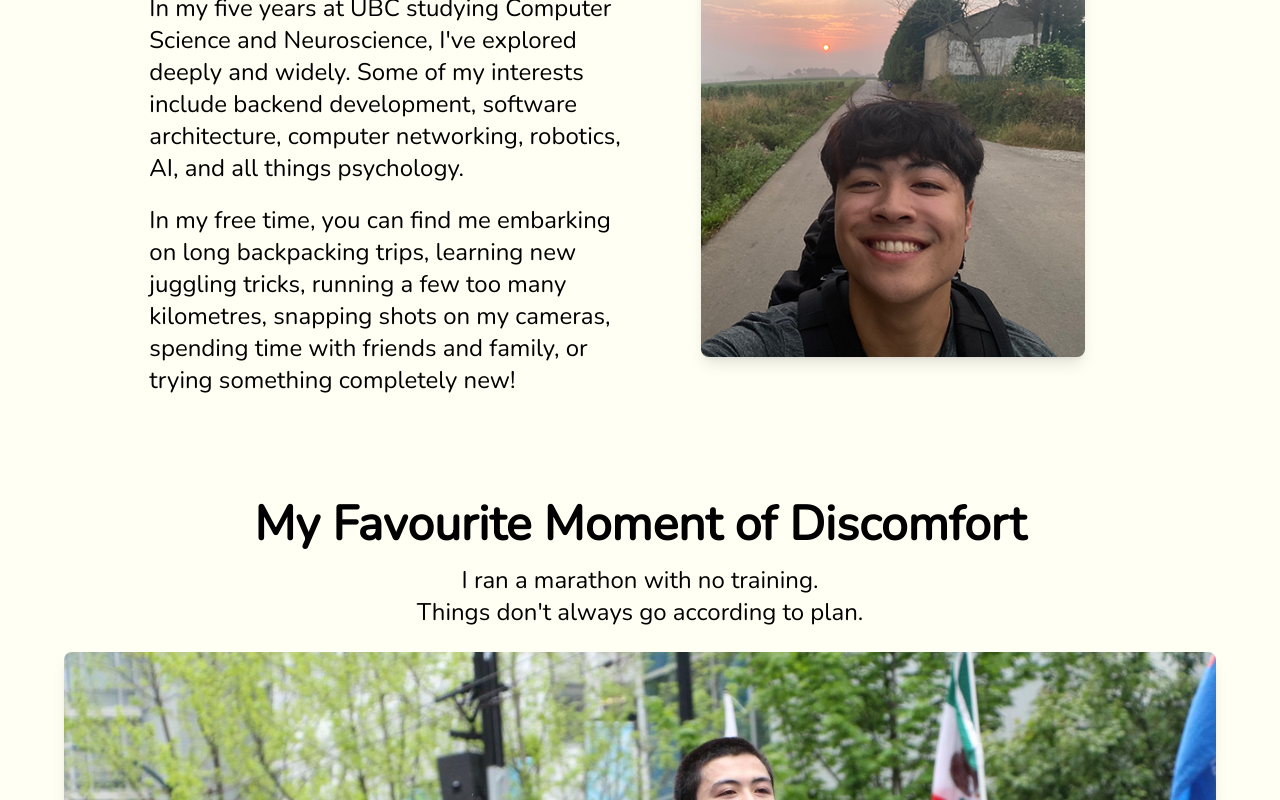
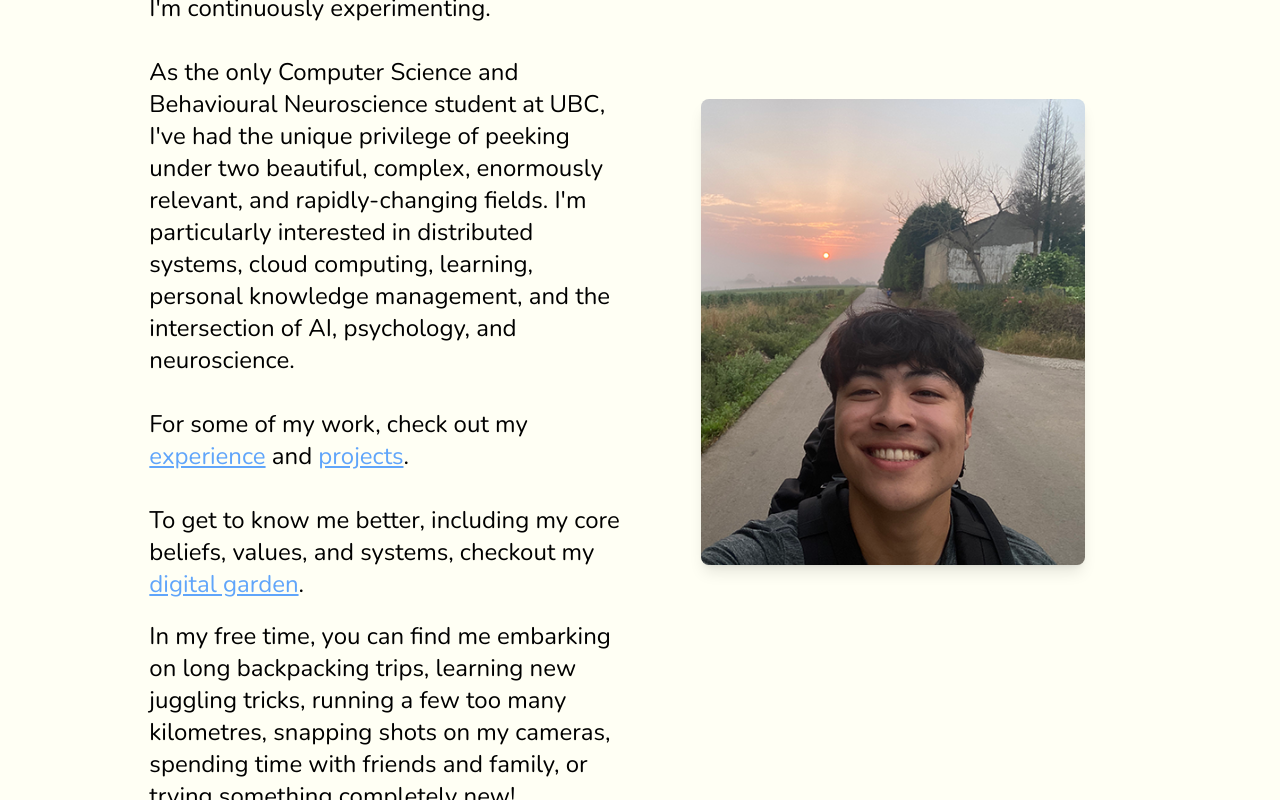
Before and after one commit to paultibe/personal-website-v2, a Next.js app: page / in a window 1280 px wide. Shown: the part 1164-1964 px from the top of the page. Built offline with nearby package versions, Linux system fonts and the light colour scheme.

Commit message:
update landing text

```diff
--- a/app/Experience/page.tsx
+++ b/app/Experience/page.tsx
@@ -32,16 +32,31 @@ const page = () => {
             logo="/aws-logo.png"
             title={
               <>
-                <span>Incoming Software Engineer Intern @ </span>
+                <span>Software Engineer Intern @ </span>
                 <span className="bg-yellow-300 px-2.5 py-0.5 font-bold rounded-sm inline-block transform -rotate-1 -skew-x-12">
-                  AWS
+                  Amazon Web Services
                 </span>
               </>
             }
             location="Toronto, Ontario"
             date="May 2025 - Aug 2025"
           >
-            ☻ RDS team!
+            ☻ Designed and implemented an extensible pre-validation framework
+            for an internal AWS RDS infrastructure service to enable clients to
+            synchronously validate customer API request inputs, setting a
+            precedent for 37 adjacent services <br></br> ☻ Pre-validated 34
+            common input errors across two APIs in Java/Kotlin in AWS ECS
+            clusters running on AWS Fargate by leveraging the SDKs of AWS EC2,
+            EBS, KMS, CloudWatch, and Service Quotas <br></br> ☻ Achieved a 99%
+            speedup in the average notification time to both our clients (2min
+            to 1.26s) and clients’ customers (5.18min to 3.26s) in worst case
+            scenarios of invalid inputs <br></br> ☻ Added service-specific
+            exception handling to 11 AWS Lambdas used in 12 asynchronous AWS
+            Step Functions to prevent multiple on-call pages per week, provide
+            more specific error codes to our clients, and better maintain our
+            API contract <br></br> ☻ Implemented a factory pattern for common
+            objects across codebase and utilized Guice just-in-time bindings to
+            cleanup dependency injections, saving 1500+ lines of code
           </ExperienceToggle>
           <ExperienceToggle
             logo="/copperleaf-logo.png"
@@ -59,9 +74,18 @@ const page = () => {
             ☻ Developed a custom statistical model used across 118k power
             delivery assets to quantify surplus capacity benefits using 100+
             years of historical and projected client data by implementing a
-            Repository pattern in C#/.NET <br></br> ☻ Automating NUnit test
-            generation across 281 client repositories using Python and
-            parameterized templates
+            Repository pattern in C#/.NET <br></br> ☻ Automated NUnit exception
+            test generation across 281 client repositories by creating a Python
+            CLI tool and writing backend parsing logic in a containerized
+            Java/Kotlin Sprint Boot application to populate parameterized
+            templates, saving approximately 100min/week of manual work <br></br>
+            ☻ Revamped programmatic, department-wide spec sheet template by
+            introducing time-varying output cells, versioning, and dynamic cell
+            naming using Apache POI to reduce cross-functional bottlenecks
+            across the organization <br></br> ☻ Achieved an 8x speedup on an
+            internal tool by writing selective file filtering logic in Python to
+            reduce S3 payload size by 81% and refactoring backend code to remove
+            redundant network calls
           </ExperienceToggle>
           <ExperienceToggle
             logo="/ubc-logo.png"
--- a/app/Videography/page.tsx
+++ b/app/Videography/page.tsx
@@ -56,7 +56,7 @@ const page = () => {
           </div>
           <div className="w-full md:w-1/2 px-4">
             <h3 className="text-xl text-center font-bold mt-4 md:mt-0 mb-2">
-              My First Month of Senior Year
+              i'm scared for university to end
             </h3>
             <p className="text-center">
               An honest visual diary on my first month of senior year.
@@ -106,7 +106,7 @@ const page = () => {
           </div>
           <div className="w-full md:w-1/2 px-4">
             <h3 className="text-xl text-center font-bold mt-4 md:mt-0 mb-2">
-              In Pursuit of Fulfillment
+              Why I Shaved my Head
             </h3>
             <p className="text-center">
               A story about going against the grain to find fulfillment.
--- a/app/home.module.css
+++ b/app/home.module.css
@@ -12,10 +12,59 @@
 }
 
 .fadeIn {
-  opacity: 1;
-  transition: opacity 1s;
+  opacity: 0;
+  animation: fadeIn 1s ease-in forwards;
 }
 
 .hidden {
   opacity: 0;
 }
+
+@keyframes fadeIn {
+  from {
+    opacity: 0;
+  }
+  to {
+    opacity: 1;
+  }
+}
+
+.heroTitle {
+  position: relative;
+  color: white;
+  text-shadow: 0.3em 0.3em 0 rgba(0, 0, 0, 0.3),
+    -0.3em -0.3em 0 rgba(0, 0, 0, 0.3), 0.3em -0.3em 0 rgba(0, 0, 0, 0.3),
+    -0.3em 0.3em 0 rgba(0, 0, 0, 0.3), -1px -1px 0 rgba(0, 0, 0, 0.3),
+    2px 2px 0 rgba(0, 0, 0, 0.3), -1px 2px 0 rgba(0, 0, 0, 0.3),
+    2px -1px 0 rgba(0, 0, 0, 0.3), 0 0 15px rgba(0, 0, 0, 0.8);
+}
+
+.heroTitle::before {
+  content: "Paul Tiberghien";
+  position: absolute;
+  top: 0;
+  left: 0;
+  width: 100%;
+  height: 100%;
+  filter: blur(5px);
+  opacity: 0.5;
+  z-index: -1;
+}
+
+.heroBackground {
+  background: linear-gradient(
+    to bottom,
+    transparent,
+    rgba(0, 0, 0, 0.15),
+    white,
+    rgba(0, 0, 0, 0.15),
+    transparent
+  );
+  position: absolute;
+  top: 50%;
+  left: 50%;
+  width: 100%;
+  height: 100%;
+  transform: translate(-50%, -50%);
+  z-index: -2;
+}
--- a/app/page.tsx
+++ b/app/page.tsx
@@ -1,5 +1,6 @@
 "use client";
 import Image from "next/image";
+import Link from "next/link";
 import { useEffect, useState } from "react";
 import styles from "./home.module.css";
 
@@ -106,14 +107,49 @@ export default function Home() {
             </div>
             <div className="w-80 sm:w-96 md:w-1/2 lg:w-5/12 px-4 order-3 md:order-2 py-5">
               <p className="mb-5 lg:text-xl xl:text-2xl">
-                Life is a series of experiments. <br></br>
-                Experiments are the best teachers. <br></br>
+                Life is a series of experiments.
+                <br></br>
+                <br></br>
+                Experiments are the best teachers.
+                <br></br>
+                <br></br>
                 I'm not sure where exactly I'm headed, but I'm continuously
-                experimenting. <br></br> <br></br>
-                In my five years at UBC studying Computer Science and
-                Neuroscience, I've explored deeply and widely. Some of my
-                interests include backend development, software architecture,
-                computer networking, robotics, AI, and all things psychology.
+                experimenting.
+                <br></br> <br></br>
+                As the only Computer Science and Behavioural Neuroscience
+                student at UBC, I've had the unique privilege of peeking under
+                two beautiful, complex, enormously relevant, and
+                rapidly-changing fields. I'm particularly interested in
+                distributed systems, cloud computing, learning, personal
+                knowledge management, and the intersection of AI, psychology,
+                and neuroscience.
+                <br></br> <br></br>
+                For some of my work, check out my{" "}
+                <Link
+                  href="/Experience"
+                  className="text-blue-400 hover:text-blue-300 underline"
+                >
+                  experience
+                </Link>{" "}
+                and{" "}
+                <Link
+                  href="/Projects"
+                  className="text-blue-400 hover:text-blue-300 underline"
+                >
+                  projects
+                </Link>
+                .<br></br> <br></br>
+                To get to know me better, including my core beliefs, values, and
+                systems, checkout my{" "}
+                <a
+                  href="https://garden.paultiberghien.com/"
+                  target="_blank"
+                  rel="noopener noreferrer"
+                  className="text-blue-400 hover:text-blue-300 underline"
+                >
+                  digital garden
+                </a>
+                .
               </p>
               <p className="mb-5 lg:text-xl xl:text-2xl">
                 In my free time, you can find me embarking on long backpacking
```
